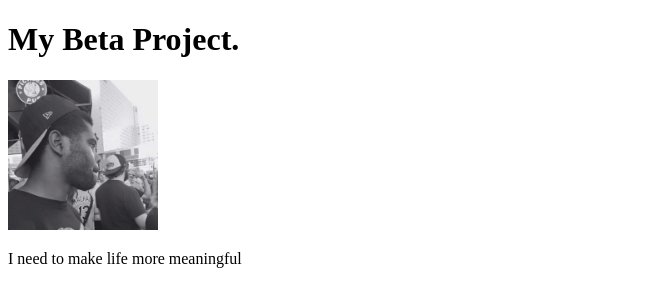
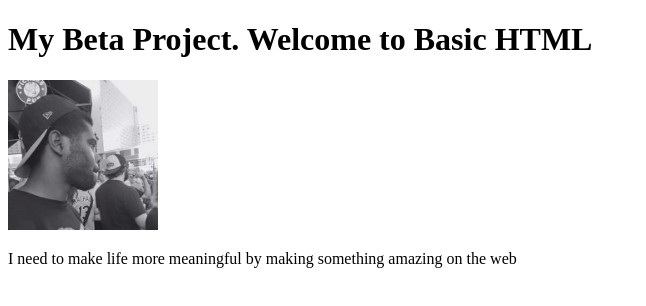
Before and after one commit to kwekuofficial/mybeta-project, a plain HTML site: page index.html in a window 1280 px wide. Shown: the whole page, without its empty margins (0-646 px from the left). Drawn offline with Linux system fonts and the light colour scheme.

Commit message:
modified index.htiml

```diff
--- a/index.html
+++ b/index.html
@@ -1,13 +1,12 @@
 <!DOCTYPE html>
 <html>
+<head>
+  <title>Basic HTML  I   Betamore Academy</title>
+</head>
 <body>
-<h1>My Beta Project.</h1>
+<h1>My Beta Project. Welcome to Basic HTML</h1>
 
 <img src="headshot.jpg" alt="headshot" width="150" height="150">
-
-
-
-
-<p>I need to make life more meaningful</p>
+<p>I need to make life more meaningful by making something amazing on the web</p>
 </body>
 </html>
```
